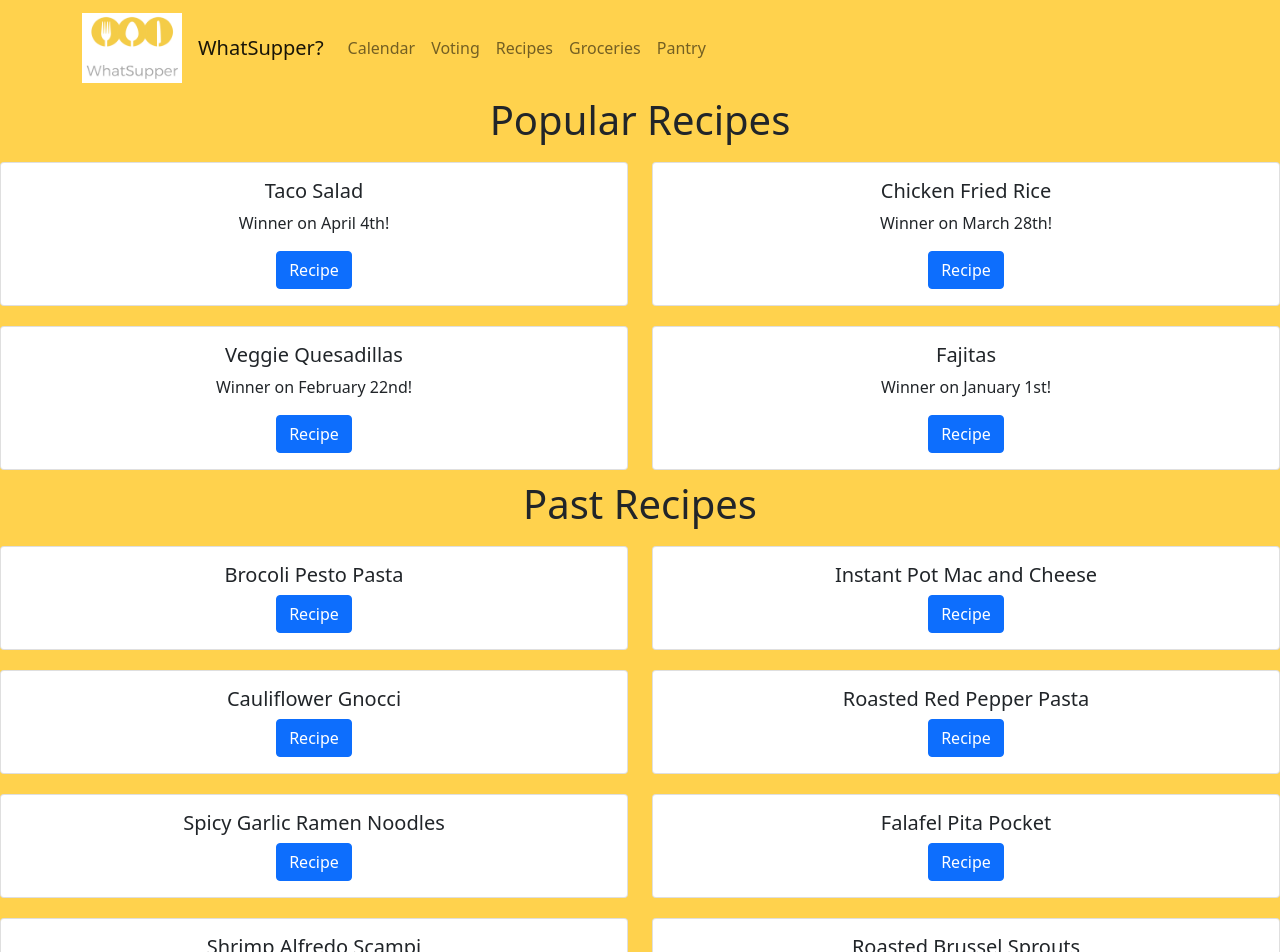
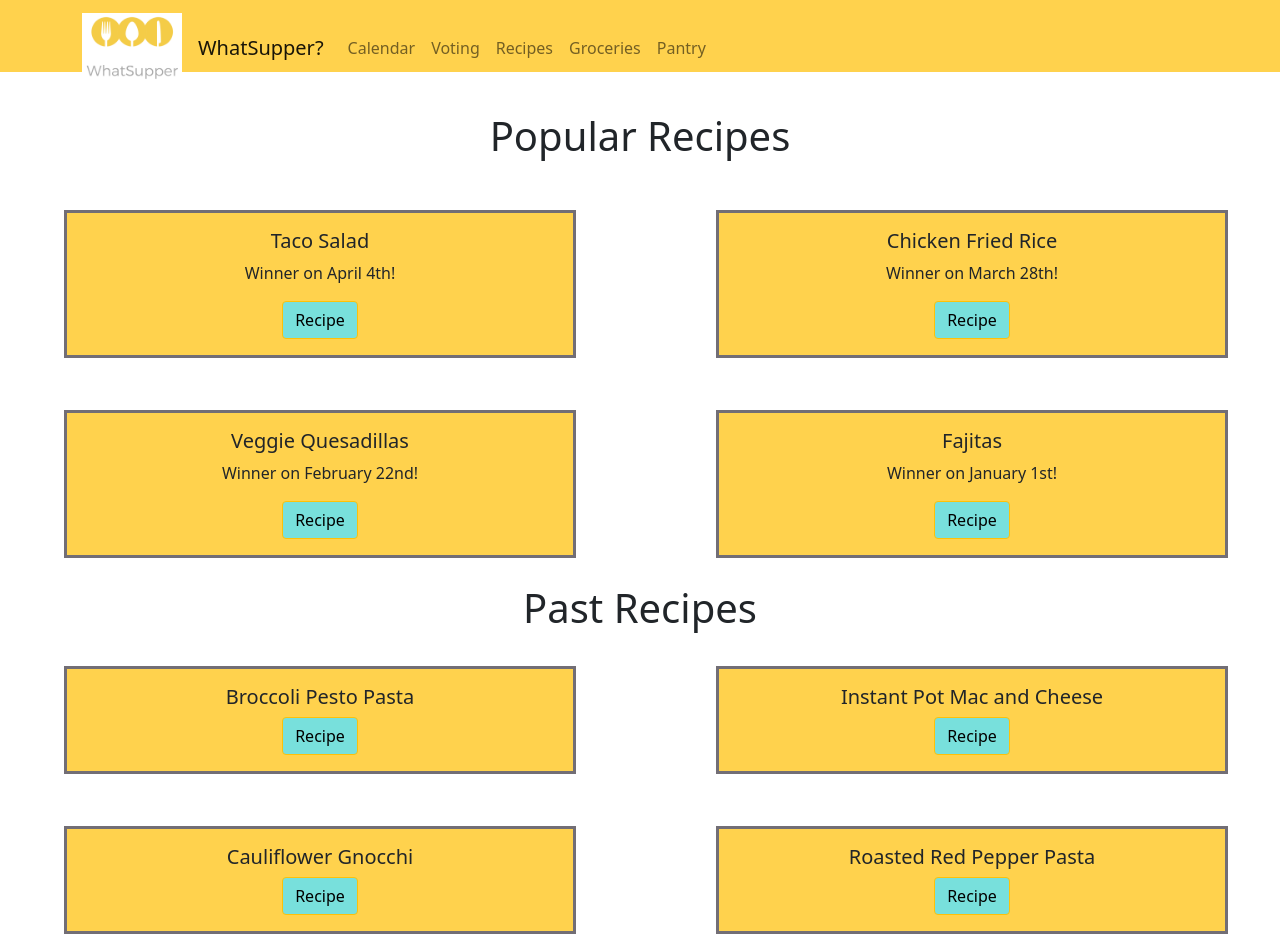
Before and after one commit to xzus/WhatSupper, a React (Create React App) app in the folder frontend/: page /recipesPage in a window 1280 px wide. Shown: the top 952 px of the page. Built offline with nearby package versions, Linux system fonts and the light colour scheme.

Commit message:
Formatting and layout changes

```diff
--- a/frontend/src/App.css
+++ b/frontend/src/App.css
@@ -1,7 +1,7 @@
 .App {
   text-align: center;
   background-color: #ffd24d;
-  height: 400vmin;
+  height: 9vmin;
 }
 
 .App-logo {
@@ -70,14 +70,16 @@
 .homeDescription {
   display: flex;
   width: 60vw;
-  border: 0.25vw solid black;
+  border: 0.25vw solid #726e75;
   padding: 1vw;
   margin: 2vw;
-  background: #ffffff;
+  background-color: #ffd24d;
 }
 
 .homeCard {
   border: 0.25vw solid black;
+  background: #ffd24d;
+
 }
 
 .col-sm-6 {
@@ -89,11 +91,11 @@
 
 #pantryTable{
   border: 0.3vw solid #726e75;
-  width: 60vw;
-  height: 200px;
+  width: 80vw;
+  height: 50vh;
   /* border-bottom: 1vw solid black; */
   text-align: center;
-  margin-left: 20vw;
+  margin-left: 10vw;
   background-color: #ffffff;
 }
 
@@ -103,7 +105,7 @@
 }
 
 .pantryInput{
-  margin-top: 2vw;
+  margin-top: 1vw;
 }
 
 .pantryQuantity{
@@ -119,7 +121,8 @@
 .pantryItem{
 
   margin-right: 3vw;
-  margin-bottom: 3vh;
+  margin-top: 2vh;
+  margin-bottom: 2vh;
   margin-left:1vw;
   width: 15vw;
 
@@ -127,5 +130,39 @@
 
 .pantryButton{
   margin-left : 3vw;
-  background-color: #61dafb;
+  background-color: #78e0dc;
+  /* color: #61dafb; */
 }
+
+.nav{
+  background-color: #ffd24d;
+}
+
+.btn{
+  background: #78e0dc !important;
+
+}
+
+.yellowRow{
+  background-color: #ffd24d;
+}
+
+.blueRow{
+  background-color: #78e0dc;
+}
+
+.groceryStyle{
+  margin-left: 4vw;
+  border: 0.25vw solid black;
+  margin-top: 5vh;
+  width: 45vw;
+}
+
+.recipeCard{
+  border: 0.25vw solid  #726e75;
+  background-color: #ffd24d;
+  margin-top: 2vh;
+  margin-bottom: 2vh;
+  margin-left: 5vw;
+  width: 40vw;
+}
--- a/frontend/src/components/NavBar.js
+++ b/frontend/src/components/NavBar.js
@@ -2,10 +2,11 @@ import React from "react";
 import {Navbar, NavDropdown, Container, Nav} from "react-bootstrap";
 // import SearchBar from './SearchBar';
 import logo from "../assets/logo.png";
+import '../App.css';
 
 const NavBar = (props) => {
     return(
-        <Navbar bg="#FFD24D" expand="xl">
+        <Navbar background-color="#ffd24d" expand="xl">
         <Container>
             <Navbar.Brand href="home">
                 <img
@@ -20,7 +21,7 @@ const NavBar = (props) => {
             <Navbar.Brand href="home">WhatSupper?</Navbar.Brand>
             <Navbar.Toggle aria-controls="basic-navbar-nav" />
             <Navbar.Collapse id="basic-navbar-nav">
-            <Nav className="me-auto">
+            <Nav className="nav">
                 <Nav.Link href="calendar">Calendar</Nav.Link>
                 <Nav.Link href="voting">Voting</Nav.Link>
                 <Nav.Link href="recipesPage">Recipes</Nav.Link>
--- a/frontend/src/pages/calendar/RecipeBlock.js
+++ b/frontend/src/pages/calendar/RecipeBlock.js
@@ -15,7 +15,7 @@ const RecipeBlock = (props) => {
   ];
 
   const boxStyle = {
-    'backgroundColor' : '#FFBF00',
+    'backgroundColor' : '#FFD24D',
     'width': '85%',
     'height': '10em',
     'textAlign': 'left',
@@ -41,7 +41,7 @@ const RecipeBlock = (props) => {
             key={idx}
             id={`day-${idx}`}
             type="radio"
-            variant="secondary"
+            variant="warning"
             name="radio"
             value={day}
             checked={selectedDay === day}
--- a/frontend/src/pages/calendar/calendarPage.js
+++ b/frontend/src/pages/calendar/calendarPage.js
@@ -19,19 +19,19 @@ function CalendarPage() {
     const recipeData = [
       {
         num: 1,
-        color: 'pink',
+        color: '#720026',
         recipeText :'Pasta w/Meat Sauce',
         days: 'Monday, Tuesday, Wednesday',
       },
       {
         num: 2,
-        color: 'blue',
+        color: '#17C3B2',
         recipeText :'Enchiladas',
         days: 'Thursday, Friday, Saturday',
       },
       {
         num: 3,
-        color: 'green',
+        color: '#4D6DFF',
         recipeText :'Grilled Cheese Sandwiches',
         days: 'Sunday',
       }
@@ -40,9 +40,11 @@ function CalendarPage() {
     console.log(CalendarData);
 
     return (
+
         <Container>
+            <h1 style={{marginBottom: '3vh', marginTop: '2vh'}}> Calendar </h1>
             <Calendar data={CalendarData}/>
-            <Row className="justify-content-center">
+            <Row style={{marginTop: '5vh'}} className="justify-content-center">
               {recipeData.map((recipe) => {
                 return (
                   <RecipeBlock setter= {setCalendarData} key={recipe.recipeText} {...recipe}/>
--- a/frontend/src/pages/recipesPage.js
+++ b/frontend/src/pages/recipesPage.js
@@ -41,44 +41,43 @@ class recipesPage extends Component{
   render() {
     return (
       <div>
-            <h1> Popular Recipes </h1>
+            <h1 style={{marginBottom: '3vh', marginTop: '2vh'}}> Popular Recipes </h1>
             <div class="row">
             <div class="col-sm-6">
-              <div class="card">
+              <div class="recipeCard">
                 <div class="card-body">
                   <h5 class="card-title"> Taco Salad </h5>
                   <p class="card-text"> Winner on April 4th! </p>
-                  <a href="#" class="btn btn-primary"> Recipe </a>
+                  <a href="https://www.wholesomeyum.com/recipes/taco-salad/" class="btn btn-warning"> Recipe </a>
                 </div>
               </div>
             </div>
             <div class="col-sm-6">
-              <div class="card">
+              <div class="recipeCard">
                 <div class="card-body">
                   <h5 class="card-title"> Chicken Fried Rice </h5>
                   <p class="card-text"> Winner on March 28th! </p>
-                  <a href="#" class="btn btn-primary"> Recipe </a>
+                  <a href="https://www.averiecooks.com/easy-better-takeout-chicken-fried-rice/" class="btn btn-warning"> Recipe </a>
                 </div>
               </div>
             </div>
           </div>
           <div class="row">
           <div class="col-sm-6">
-            <div class="card">
+            <div class="recipeCard">
               <div class="card-body">
                 <h5 class="card-title"> Veggie Quesadillas </h5>
                 <p class="card-text">Winner on February 22nd! </p>
-                <a href="#" class="btn btn-primary"> Recipe </a>
+                <a href="https://www.gimmesomeoven.com/easy-veggie-quesadillas-recipe/" class="btn btn-warning"> Recipe </a>
               </div>
             </div>
           </div>
           <div class="col-sm-6">
-            <div class="card">
+            <div class="recipeCard">
               <div class="card-body">
                 <h5 class="card-title"> Fajitas</h5>
-
                 <p class="card-text"> Winner on January 1st! </p>
-                <a href="#" class="btn btn-primary"> Recipe </a>
+                <a href="https://www.spendwithpennies.com/easy-chicken-fajitas/" class="btn btn-warning"> Recipe </a>
               </div>
             </div>
           </div>
@@ -86,76 +85,72 @@ class recipesPage extends Component{
         <h1> Past Recipes </h1>
         <div class="row">
             <div class="col-sm-6">
-              <div class="card">
+              <div class="recipeCard">
                 <div class="card-body">
-                  <h5 class="card-title"> Brocoli Pesto Pasta </h5>
-
-                  <a href="#" class="btn btn-primary"> Recipe </a>
+                  <h5 class="card-title"> Broccoli Pesto Pasta </h5>
+                  <a href="https://themodernproper.com/broccoli-pesto-pasta" class="btn btn-warning"> Recipe </a>
                 </div>
               </div>
             </div>
             <div class="col-sm-6">
-              <div class="card">
+              <div class="recipeCard">
                 <div class="card-body">
                   <h5 class="card-title"> Instant Pot Mac and Cheese </h5>
-
-                  <a href="#" class="btn btn-primary"> Recipe </a>
+                  <a href="https://thesaltymarshmallow.com/instant-pot-mac-and-cheese/" class="btn btn-warning"> Recipe </a>
                 </div>
               </div>
             </div>
           </div>
           <div class="row">
           <div class="col-sm-6">
-            <div class="card">
+            <div class="recipeCard">
               <div class="card-body">
-                <h5 class="card-title"> Cauliflower Gnocci </h5>
-
-                <a href="#" class="btn btn-primary"> Recipe </a>
+                <h5 class="card-title"> Cauliflower Gnocchi </h5>
+                <a href="https://pinchofyum.com/homemade-cauliflower-gnocchi" class="btn btn-warning"> Recipe </a>
               </div>
             </div>
           </div>
           <div class="col-sm-6">
-            <div class="card">
+            <div class="recipeCard">
               <div class="card-body">
                 <h5 class="card-title"> Roasted Red Pepper Pasta </h5>
-
-                <a href="#" class="btn btn-primary"> Recipe </a>
+                <a href="https://themodernproper.com/creamy-roasted-red-pepper-pasta" class="btn btn-warning"> Recipe </a>
               </div>
             </div>
           </div>
         </div>
         <div class="row">
             <div class="col-sm-6">
-              <div class="card">
+              <div class="recipeCard">
                 <div class="card-body">
                   <h5 class="card-title">Spicy Garlic Ramen Noodles</h5>
-                  <a href="#" class="btn btn-primary"> Recipe </a>
+                  <a href="https://lindseyeatsla.com/spicy-garlic-noodles/" class="btn btn-warning"> Recipe </a>
                 </div>
               </div>
             </div>
             <div class="col-sm-6">
-              <div class="card">
+              <div class="recipeCard">
                 <div class="card-body">
                   <h5 class="card-title"> Falafel Pita Pocket </h5>
-                  <a href="#" class="btn btn-primary"> Recipe </a>
+                  <a href="https://www.myrecipes.com/recipe/mini-falafel-pocket-sandwiches" class="btn btn-warning"> Recipe </a>
                 </div>
               </div>
             </div>
           </div>
           <div class="row">
           <div class="col-sm-6">
-            <div class="card">
+            <div class="recipeCard">
               <div class="card-body">
                 <h5 class="card-title"> Shrimp Alfredo Scampi </h5>
-                <a href="#" class="btn btn-primary"> Recipe </a>
+                <a href="https://krollskorner.com/recipes/shrimp-scampi-alfredo/" class="btn btn-warning"> Recipe </a>
               </div>
             </div>
           </div>
           <div class="col-sm-6">
-            <div class="card">
+            <div class="recipeCard">
               <div class="card-body">
                 <h5 class="card-title"> Roasted Brussel Sprouts</h5>
-                <a href="#" class="btn btn-primary"> Recipe </a>
+                <a href="https://www.foodnetwork.com/recipes/ina-garten/roasted-brussels-sprouts-recipe2-1941953" class="btn btn-warning"> Recipe </a>
               </div>
             </div>
           </div>
```
Also changed, not shown: frontend/src/pages/groceriesPage.js (+7 -7 lines), frontend/src/pages/homePage.js (+6 -6 lines), frontend/src/pages/pantryPage.js (+73 -67 lines).
